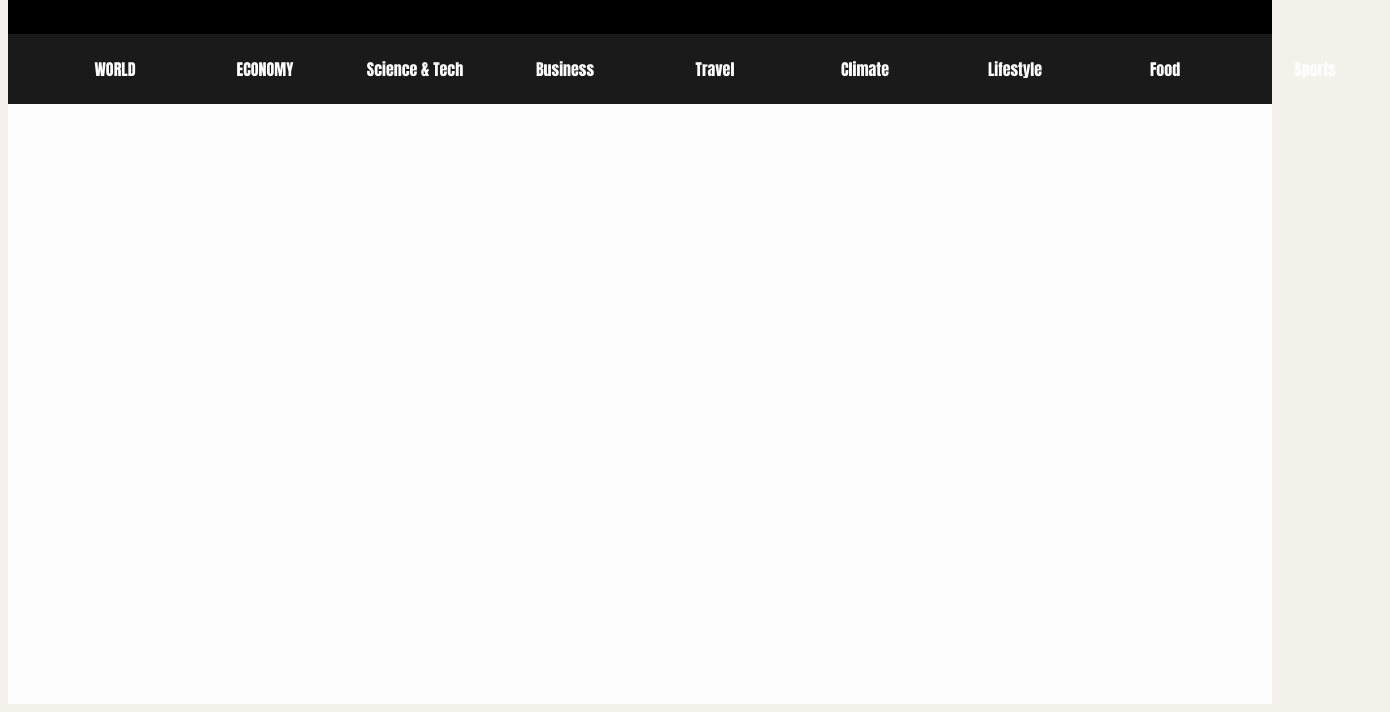
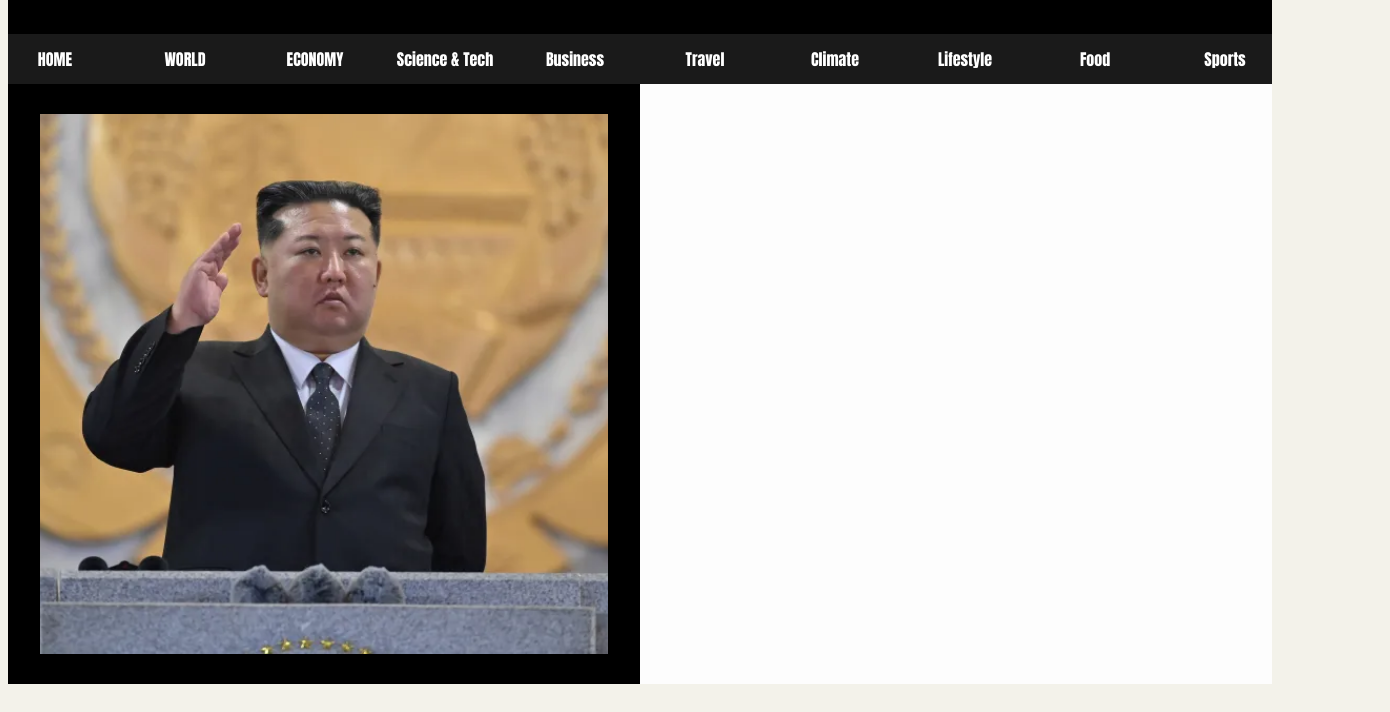
Before and after one commit to abhinavamrute/News-Layout, a plain HTML site: page index.html in a window 1280 px wide. Shown: the part 124-836 px from the top of the page, 1390 px wide, since content can reach past the window. Drawn offline with Linux system fonts and the light colour scheme.

Commit message:
hero sectiion

```diff
--- a/index.html
+++ b/index.html
@@ -35,7 +35,9 @@
       </nav>
     </header>
     <div class="news-container">
-
+      <div class="coln1">
+        <div id="inblock"></div>
+      </div>
     </div>
   </body>
 </html>
--- a/style.css
+++ b/style.css
@@ -68,7 +68,7 @@ body{
 }
 .nav-bar {
   background-color: #1a1a1a;
-  height: 70px;
+  height: 50px;
   display: flex;
   text-align: center;
   align-items: center;
@@ -76,8 +76,8 @@ body{
 }
 
 .cg {
-  width: 150px;
-  height: 70px;
+  width: 130px;
+  height: 50px;
   display: flex;
   text-align: center;
   align-items: center;
@@ -94,3 +94,20 @@ body{
   background-color: #fdfdfd;
   display: flex;
 }
+
+.coln1 {
+  background-color: black;
+  width: 50%;
+  height: 600px;
+  display: grid;
+  align-items: center;
+  justify-items: center;
+}
+
+#inblock {
+  background-image: url("assets/Jong_2.png");
+  background-size: cover;
+  background-position: center;
+  width: 90%;
+  height: 90%;
+}
```
Also changed, not shown: assets/Jong_2.png (added), assets/kim Jong-Un.webp (added).
